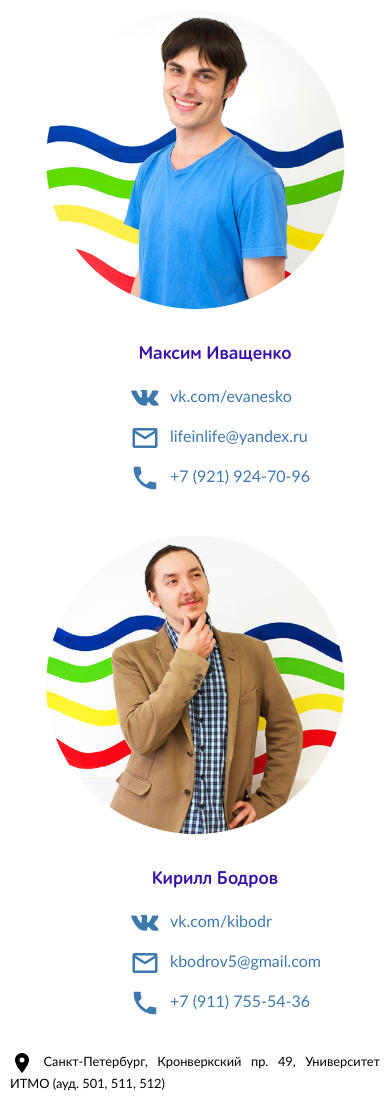
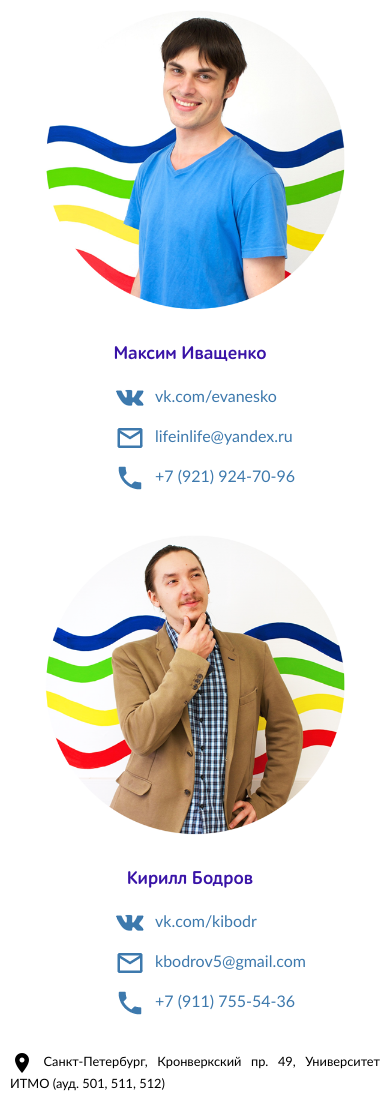
Before and after one commit to olimp-web/olimp-union.com, a PHP site: page / in a window 390 px wide. Shown: the part 3804-4905 px from the top of the page. Run offline with PHP 8.4, Linux system fonts and the light colour scheme; some libraries are stand-ins or nearby versions.

Commit message:
contect info to center

```diff
--- a/css/mediaquery.css
+++ b/css/mediaquery.css
@@ -115,12 +115,13 @@
 .person ul {
   width: 220px;
   text-align: left;
-  padding-left: 50px;
+  padding-left: 20px;
 }
 
 .person h3{
   width: 100%;
   text-align: center;
+  margin-left: -30px;
 }
 
 .vk a{
```
